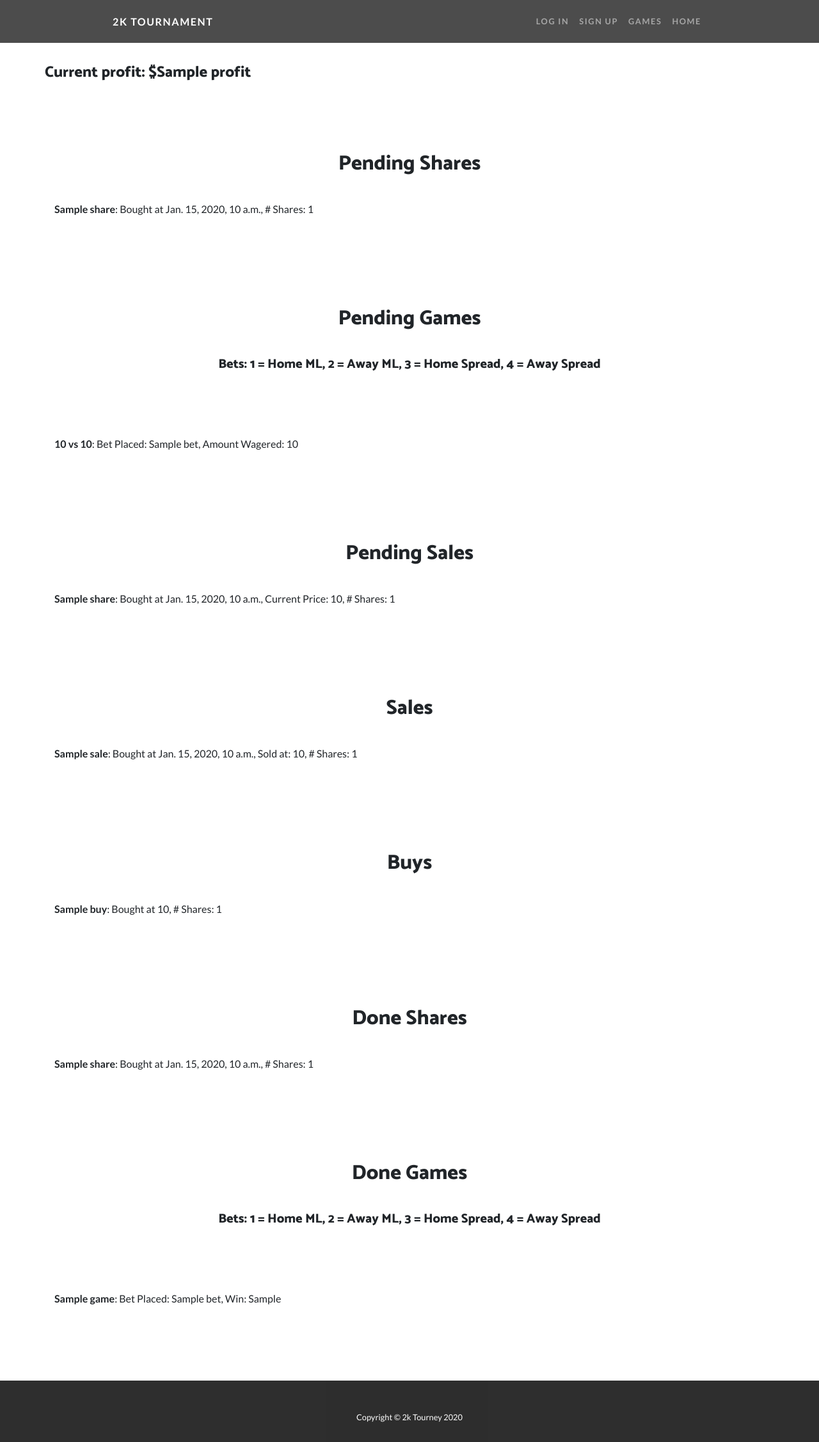
After one commit to paulinglucas/sports-shares, a Django app: template django_sports/templates/shares/user/user.html in a window 1280 px wide. The commit adds this page. Shown: the whole page at 64% size. Run offline with Django 3.2, Linux system fonts and the light colour scheme; the template is opened without the code that fills it: most values are stand-ins (such as "Sample title", 1, 10 or a date in 2020); some libraries are stand-ins or nearby versions.

Commit message:
added bracket and history page

```diff
--- a/django_sports/exchanges/views.py
+++ b/django_sports/exchanges/views.py
@@ -12,8 +12,6 @@ def send_sell_request(request):
     if numShares > inv_share.numSharesHeld:
         return redirect('/my_shares/')
 
-    # receiver_username = request.POST.get('username')
-    # receiver = User.objects.get(username=receiver_username)
     sell_request = Request.objects.createRequest(
         request.user.profile,
         numShares,
@@ -39,7 +37,6 @@ def accept_request(request):
         req.receiver = buyer
         req.salePrice = req.inv_share.share.pricePerShare
         req.hidden = True
-        # richer.current_profit += Decimal(round((req.numShares)*float(req.inv_share.share.pricePerShare), 2))
         if req.numShares == req.inv_share.numSharesHeld:
             req.inv_share.hidden = True
         new_share = InvestedShare.objects.create(
@@ -52,9 +49,6 @@ def accept_request(request):
         req.inv_share.save()
 
         req.save()
-
-        # buyer.current_profit -= Decimal(round((req.numShares)*float(req.inv_share.share.pricePerShare), 2))
-
         return redirect('/my_shares/')
     else:
         return render(request, 'my_shares.html')
--- a/django_sports/held_shares/views.py
+++ b/django_sports/held_shares/views.py
@@ -51,7 +51,7 @@ def game_success_view(request):
             inv_share = InvestedGame.objects.createInvestment(
                 request.user,
                 game,
-                round(amount, 2),
+                abs(round(amount, 2)),
                 amOdds,
                 odds,
                 int(bet)
@@ -65,7 +65,7 @@ def game_success_view(request):
             inv_share = InvestedGame.objects.createInvestment(
                 request.user,
                 game,
-                round(amount, 2),
+                abs(round(amount, 2)),
                 amOdds,
                 odds,
                 int(bet)
--- a/django_sports/pages/urls.py
+++ b/django_sports/pages/urls.py
@@ -3,6 +3,7 @@ from . import views
 from login import views as login_views
 from held_shares import views as invest_views
 from exchanges import views as exchange_views
+from history import views as history_views
 
 app_name = 'pages'
 
@@ -22,6 +23,9 @@ urlpatterns = [
 	path('sent_success/', exchange_views.send_sell_request, name="sell_request"),
 	# buy request response options
 	path('my_shares/reject', exchange_views.reject_request, name='reject_request'),
-	path('my_shares/accept', exchange_views.accept_request, name='accept_request')
+	path('my_shares/accept', exchange_views.accept_request, name='accept_request'),
+	# user history
+	path('user_history/', history_views.user_history_view, name='user_history'),
+	path('user_history/user/', history_views.user_view, name='user_view')
 
 ]
--- a/django_sports/templates/index.html
+++ b/django_sports/templates/index.html
@@ -11,6 +11,7 @@
           <a class="btn btn-primary btn-xl rounded-pill mt-5 dropdown-toggle" href="#" role="button" id="dropdownMenuLink" data-toggle="dropdown" aria-haspopup="true" aria-expanded="false">
             Show me the seeds!
           </a>
+          <a class="btn btn-primary btn-xl rounded-pill mt-5" style='margin-left: 20px' href="https://challonge.com/users/nellyis2cool/tournaments" role="button">2k Bracket</a>
 
         <div class="dropdown-menu" aria-labelledby="dropdownMenuLink">
           <a class="dropdown-item" href="#test-1-seeds">Seeds 1-2</a>
--- a/django_sports/templates/navbar.html
+++ b/django_sports/templates/navbar.html
@@ -40,6 +40,11 @@
           <a class="nav-link" href="/">Home</a>
         </li>
         {% endif %}
+        {% if request.user.is_superuser %}
+        <li class="nav-item one-px-down">
+          <a class="nav-link" href="{% url 'pages:user_history' %}">User History</a>
+        </li>
+        {% endif %}
       </ul>
     </div>
   </div>
--- /dev/null
+++ b/django_sports/templates/shares/user/user.html
@@ -0,0 +1,100 @@
+{% extends 'base.html' %}
+
+{% block content %}
+
+<div class="nav-whitespace">
+</div>
+
+<div class='container'>
+<div class="row profit">
+  <h4>Current profit: ${{ profit }}</h4>
+</div>
+</div>
+
+  <div class='container'>
+    <div class='row profit'><h2 class='center-text'>Pending Shares</h2></div>
+    <div class='row'>
+    {% for share in shares_pending %}
+      <div class ='col-sm-12'>
+        <p><b>{{ share.share.name }}</b>: Bought at {{ share.boughtAt }}, # Shares: {{ share.numSharesHeld }}</p>
+        <br>
+      </div>
+    {% endfor %}
+    </div>
+  </div>
+
+  <div class='container'>
+    <div class='row profit'><h2 class='center-text'>Pending Games</h2></div>
+    <div class='row'><h5 class='center-text'>Bets: 1 = Home ML, 2 = Away ML, 3 = Home Spread, 4 = Away Spread</h5></div>
+    <div class='row profit'>
+    {% for game in games_pending %}
+      <div class ='col-sm-12'>
+        <p><b>{{ game.game.home }} vs {{ game.game.away }}</b>: Bet Placed: {{ game.bet }}, Amount Wagered: {{ game.amountUsed }}</p>
+        <br>
+      </div>
+    {% endfor %}
+    </div>
+  </div>
+
+  <div class='container'>
+    <div class='row profit'><h2 class='center-text'>Pending Sales</h2></div>
+    <div class='row'>
+    {% for share in sales_pending %}
+      <div class ='col-sm-12'>
+        <p><b>{{ share }}</b>: Bought at {{ share.inv_share.boughtAt }}, Current Price: {{ share.inv_share.share.pricePerShare }}, # Shares: {{ share.numShares }}</p>
+        <br>
+      </div>
+    {% endfor %}
+    </div>
+  </div>
+
+  <div class='container'>
+    <div class='row profit'><h2 class='center-text'>Sales</h2></div>
+    <div class='row'>
+    {% for sale in sales %}
+      <div class ='col-sm-12'>
+        <p><b>{{ sale }}</b>: Bought at {{ sale.inv_share.boughtAt }}, Sold at: {{ sale.salePrice }}, # Shares: {{ share.numShares }}</p>
+        <br>
+      </div>
+    {% endfor %}
+    </div>
+  </div>
+
+  <div class='container'>
+    <div class='row profit'><h2 class='center-text'>Buys</h2></div>
+    <div class='row'>
+    {% for buy in buys %}
+      <div class ='col-sm-12'>
+        <p><b>{{ buy }}</b>: Bought at {{ buy.salePrice }}, # Shares: {{ buy.numShares }}</p>
+        <br>
+      </div>
+    {% endfor %}
+    </div>
+  </div>
+
+  <div class='container'>
+    <div class='row profit'><h2 class='center-text'>Done Shares</h2></div>
+    <div class='row'>
+    {% for share in shares_done %}
+      <div class ='col-sm-12'>
+        <p><b>{{ share.share.name }}</b>: Bought at {{ share.boughtAt }}, # Shares: {{ share.numSharesHeld }}</p>
+        <br>
+      </div>
+    {% endfor %}
+    </div>
+  </div>
+
+  <div class='container'>
+    <div class='row profit'><h2 class='center-text'>Done Games</h2></div>
+    <div class='row'><h5 class='center-text'>Bets: 1 = Home ML, 2 = Away ML, 3 = Home Spread, 4 = Away Spread</h5></div>
+    <div class='row profit'>
+    {% for game in games_over %}
+      <div class ='col-sm-12'>
+        <p><b>{{ game }}</b>: Bet Placed: {{ game.bet }}, Win: {{ game.didTheyWin }}</p>
+        <br>
+      </div>
+    {% endfor %}
+    </div>
+  </div>
+
+      {% endblock %}
```
Also changed, not shown: django_sports/held_shares/models.py (+13 -0 lines), django_sports/history/views.py (+49 -1 lines), django_sports/templates/shares/my_game.html (+13 -0 lines), django_sports/templates/user_history.html (added, +24 -0 lines).
